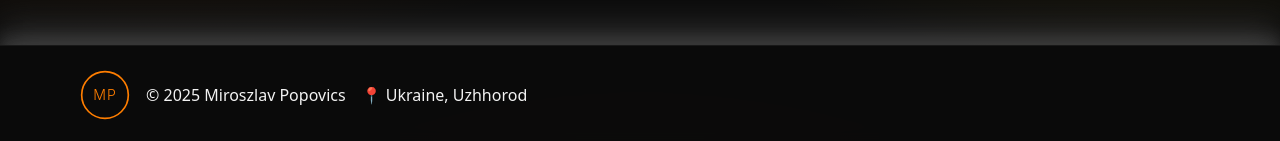
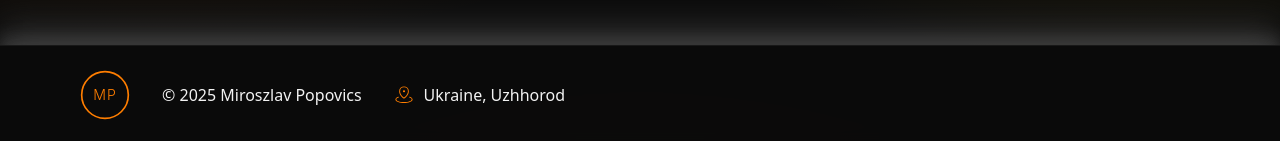
Before and after one commit to Mrszlv/my-resume, a React (Vite) app: page / in a window 1280 px wide. Shown: the part 2761-2902 px from the top of the page. Built offline with nearby package versions, Linux system fonts and the light colour scheme.

Commit message:
update-header-footer

```diff
--- a/src/components/Footer/Footer.jsx
+++ b/src/components/Footer/Footer.jsx
@@ -1,4 +1,6 @@
 import Logo from "../../assets/logo-2.svg";
+
+import { PiMapPinAreaLight } from "react-icons/pi";
 
 import s from "./Footer.module.css";
 
@@ -11,7 +13,8 @@ const Footer = () => {
           © {new Date().getFullYear()} Miroszlav Popovics
         </div>
         <div className={s.geo}>
-          📍 <span id="geo">Ukraine, Uzhhorod</span>
+          <PiMapPinAreaLight className={s.icon} />{" "}
+          <span id="geo">Ukraine, Uzhhorod</span>
         </div>
       </div>
     </footer>
--- a/src/components/Footer/Footer.module.css
+++ b/src/components/Footer/Footer.module.css
@@ -26,10 +26,23 @@
   gap: 16px;
 }
 
+.geo {
+  display: flex;
+  align-items: center;
+  gap: 10px;
+}
+
+.icon {
+  color: var(--brand);
+  width: 20px;
+  height: 20px;
+}
+
 @media screen and (min-width: 768px) {
   .footerInner {
     flex-direction: row;
     align-items: center;
     justify-content: start;
+    gap: 32px;
   }
 }
--- a/src/sections/Hero/Hero.jsx
+++ b/src/sections/Hero/Hero.jsx
@@ -50,7 +50,7 @@ const Hero = () => {
             alt="My portrait"
             className={s.avatar}
             decoding="async"
-            fetchpriority="high" // це LCP → хай вантажиться пріоритетно
+            fetchPriority="high" // це LCP → хай вантажиться пріоритетно
             loading="eager"
           />
         </picture>
```
